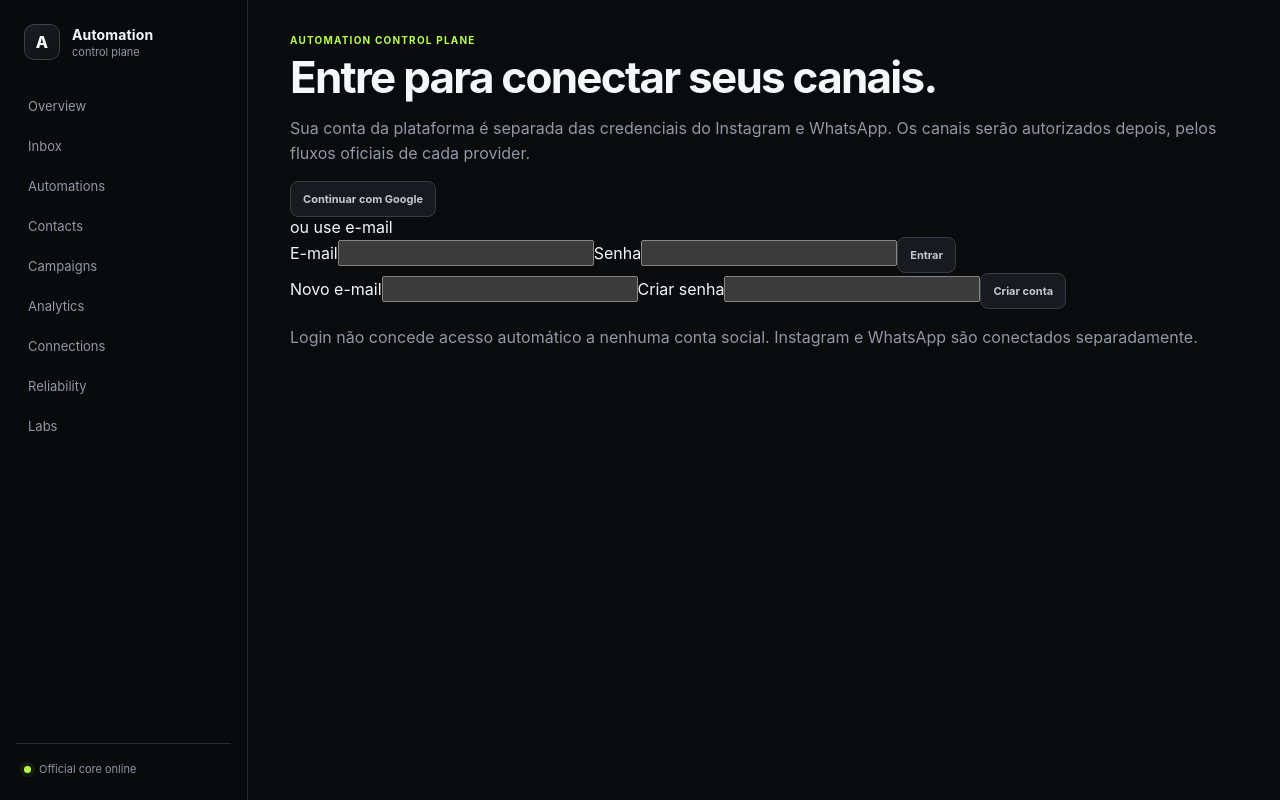
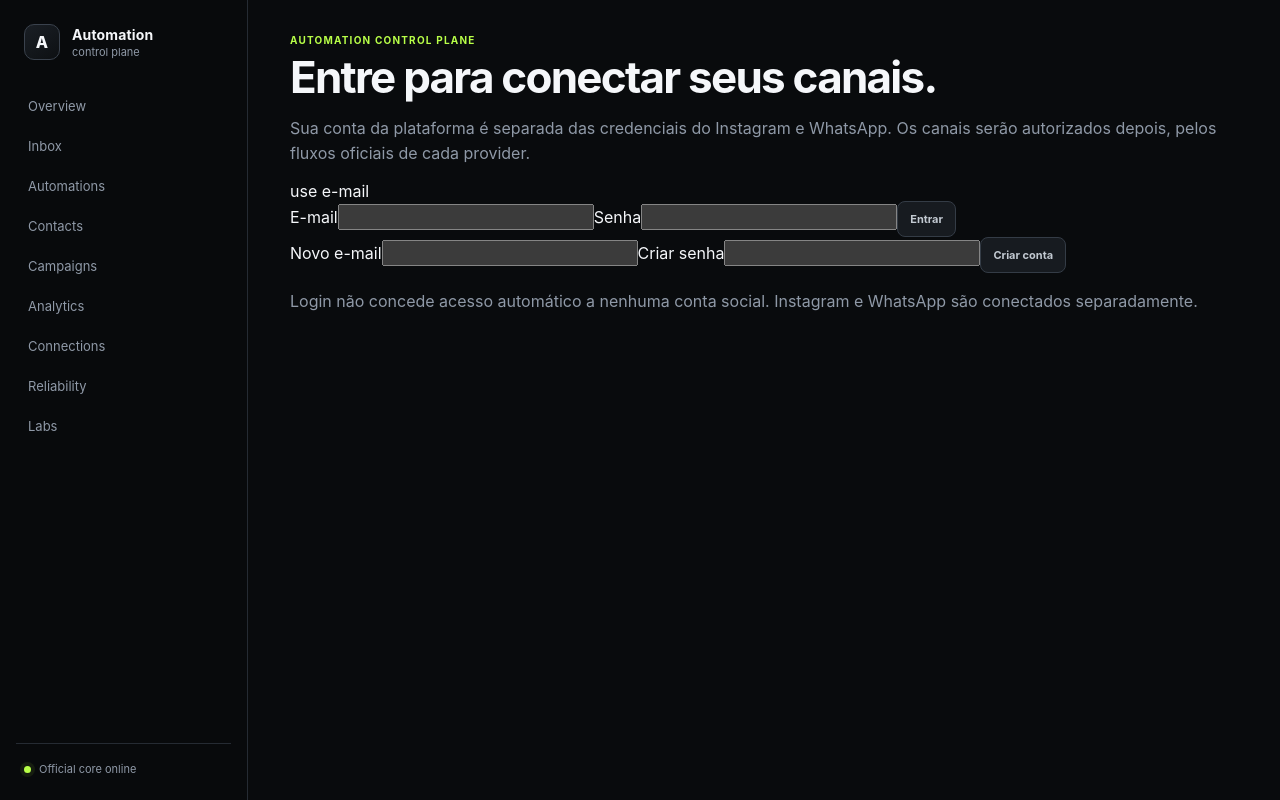
Before and after one commit to videoia070707-design/teste, a Next.js app in the folder apps/web/: page /login in a window 1280 px wide. Built offline with nearby package versions, Linux system fonts and the light colour scheme.

Commit message:
feat(auth): hide Google login until provider is enabled

```diff
--- a/apps/web/app/login/page.tsx
+++ b/apps/web/app/login/page.tsx
@@ -5,6 +5,7 @@
   invalid_credentials: "E-mail ou senha inválidos.",
   invalid_signup: "Use um e-mail válido e uma senha com pelo menos 8 caracteres.",
   signup_failed: "Não foi possível criar a conta.",
+  google_not_configured: "Login com Google ainda não foi habilitado neste ambiente.",
   google_oauth_failed: "Não foi possível iniciar o login com Google.",
   auth_callback: "Não foi possível concluir a autenticação. Tente novamente."
 };
@@ -17,6 +18,7 @@
   const params = await searchParams;
   const errorCode = typeof params.error === "string" ? params.error : "";
   const status = typeof params.status === "string" ? params.status : "";
+  const googleAuthEnabled = process.env.GOOGLE_AUTH_ENABLED === "true";
 
   return (
     <div className="auth-page">
@@ -40,13 +42,20 @@
           </div>
         )}
 
-        <form action={signInWithGoogle} className="auth-google-form">
-          <button className="button button-secondary" type="submit">
-            Continuar com Google
-          </button>
-        </form>
+        {googleAuthEnabled && (
+          <>
+            <form action={signInWithGoogle} className="auth-google-form">
+              <button className="button button-secondary" type="submit">
+                Continuar com Google
+              </button>
+            </form>
+            <div className="auth-divider"><span>ou use e-mail</span></div>
+          </>
+        )}
 
-        <div className="auth-divider"><span>ou use e-mail</span></div>
+        {!googleAuthEnabled && (
+          <div className="auth-divider"><span>use e-mail</span></div>
+        )}
 
         <form action={signInWithEmail} className="auth-form">
           <label>
```
